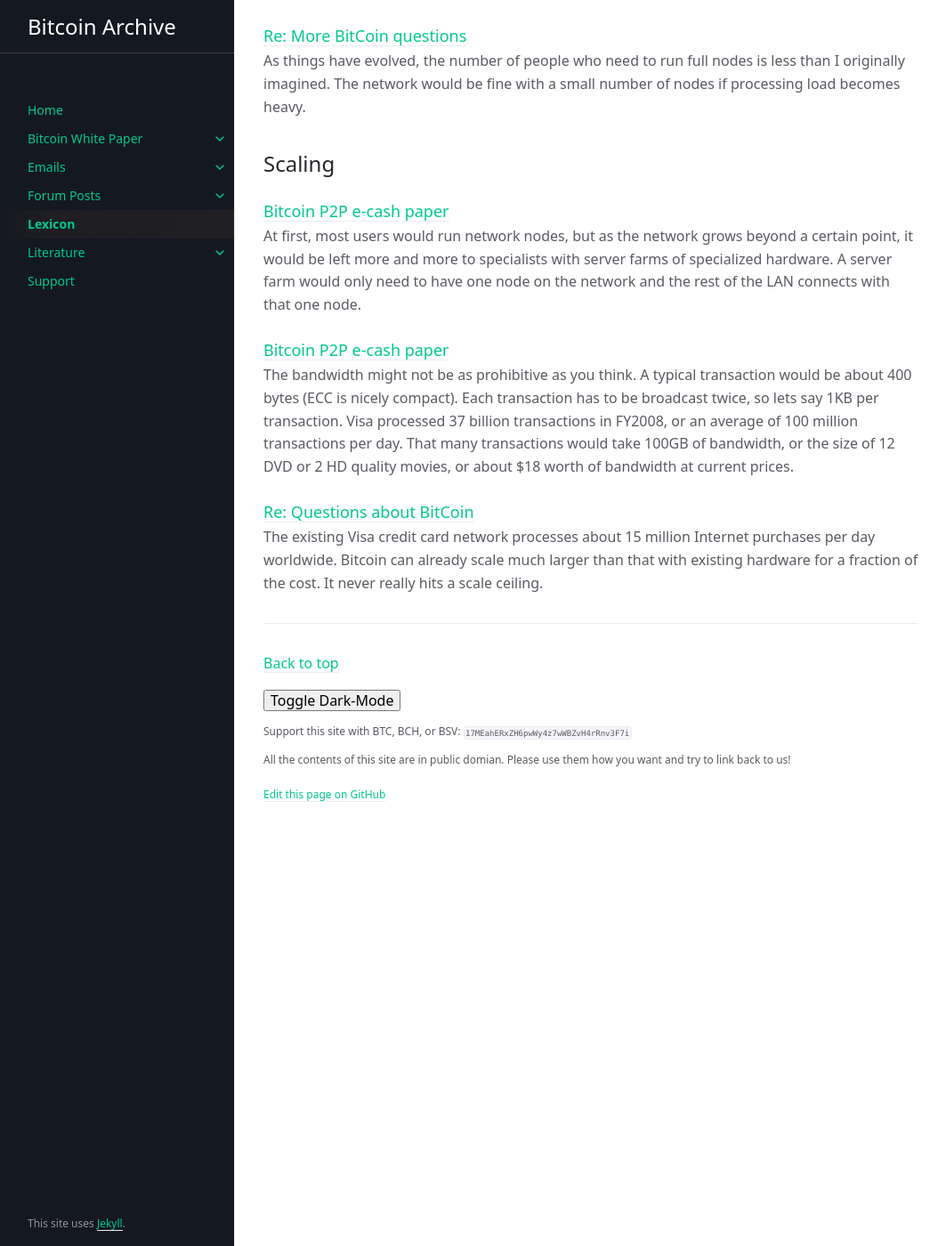
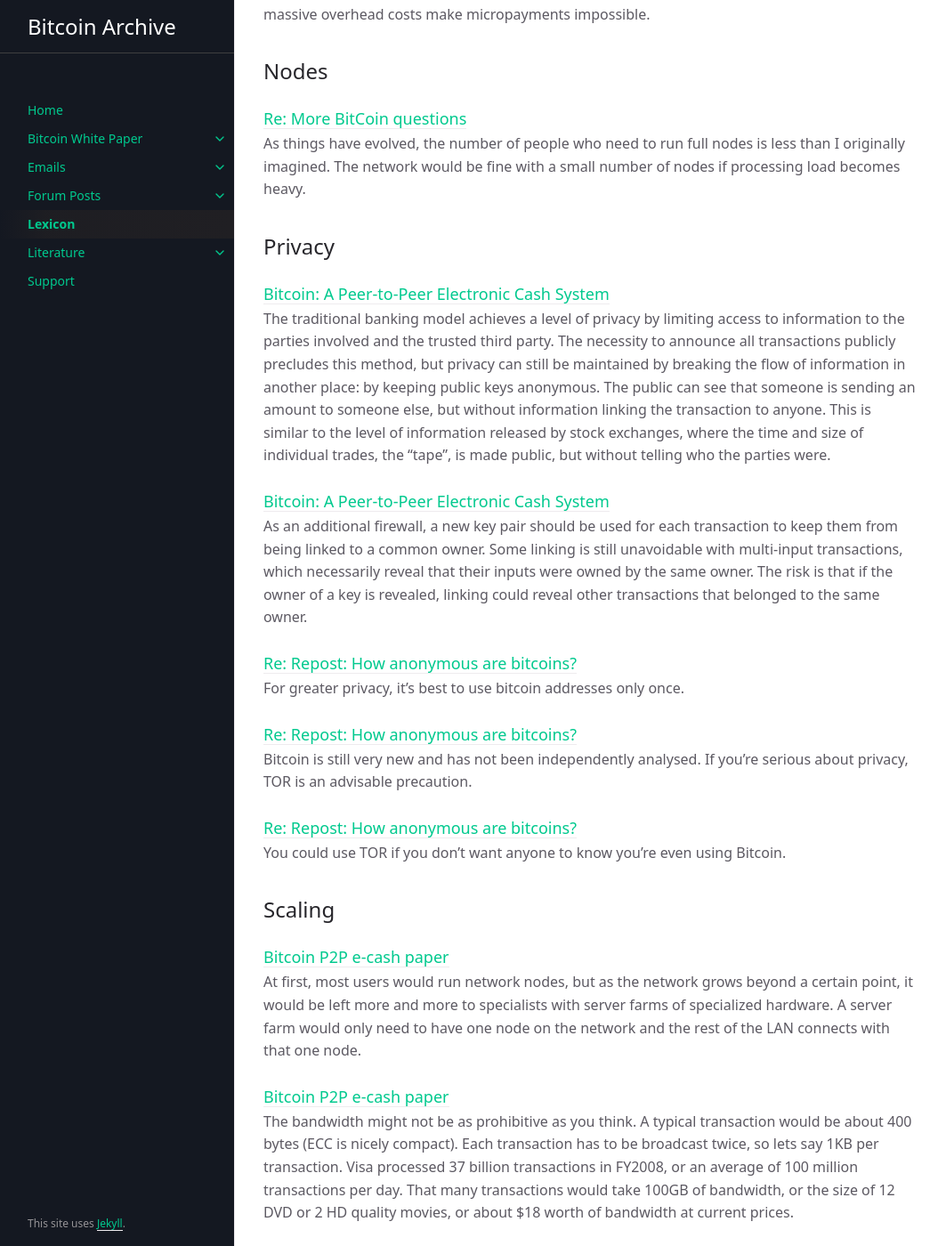
Before and after one commit to wakgill/bitcoin-archive, a Jekyll site: the page built from lexicon.md, in a window 1280 px wide and 1400 px high, scrolled down 947 px. Shown: the whole window at 89% size, without its empty margins (108-1171 px from the left). Built offline with Jekyll 4.4.1, drawn with Linux system fonts in a browser that asks for light colours; some web fonts are replaced; comment, search, counter and statistics services are not loaded; some of the changed text lies outside the part shown.

Commit message:
Update lexicon.md

```diff
--- a/lexicon.md
+++ b/lexicon.md
@@ -42,6 +42,31 @@ The central bank must be trusted not to debase the currency, but the history of
 
 As things have evolved, the number of people who need to run full nodes is less than I originally imagined.  The network would be fine with a small number of nodes if processing load becomes heavy.
 
+## Privacy
+
+### [Bitcoin: A Peer-to-Peer Electronic Cash System](/docs/whitepaper/en/)
+{: .no_toc }
+
+The traditional banking model achieves a level of privacy by limiting access to information to the parties involved and the trusted third party. The necessity to announce all transactions publicly precludes this method, but privacy can still be maintained by breaking the flow of information in another place: by keeping public keys anonymous. The public can see that someone is sending an amount to someone else, but without information linking the transaction to anyone. This is similar to the level of information released by stock exchanges, where the time and size of individual trades, the "tape", is made public, but without telling who the parties were.
+
+### [Bitcoin: A Peer-to-Peer Electronic Cash System](/docs/whitepaper/en/)
+{: .no_toc }
+
+As an additional firewall, a new key pair should be used for each transaction to keep them from being linked to a common owner. Some linking is still unavoidable with multi-input transactions, which necessarily reveal that their inputs were owned by the same owner. The risk is that if the owner of a key is revealed, linking could reveal other transactions that belonged to the same owner.
+
+### [Re: Repost: How anonymous are bitcoins?](/docs/forum/bitcoin-forum/7)
+{: .no_toc }
+
+For greater privacy, it's best to use bitcoin addresses only once.
+
+### [Re: Repost: How anonymous are bitcoins?](docs/forum/bitcoin-forum/41/)
+
+Bitcoin is still very new and has not been independently analysed. If you're serious about privacy, TOR is an advisable precaution.
+
+### [Re: Repost: How anonymous are bitcoins?](docs/forum/bitcoin-forum/41/)
+
+You could use TOR if you don't want anyone to know you're even using Bitcoin.
+
 ## Scaling
 
 ### [Bitcoin P2P e-cash paper](/docs/emails/cryptography/2)
```
